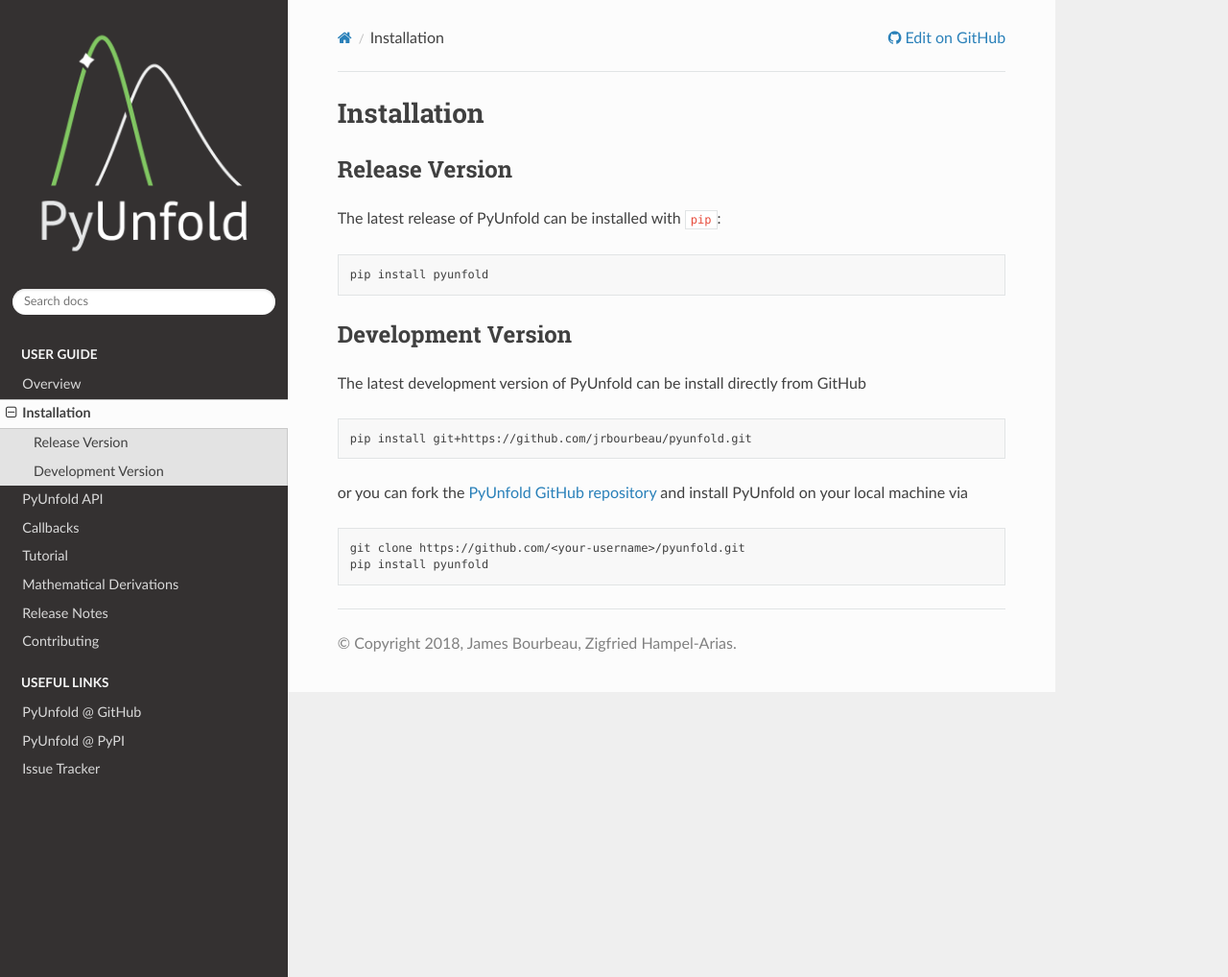
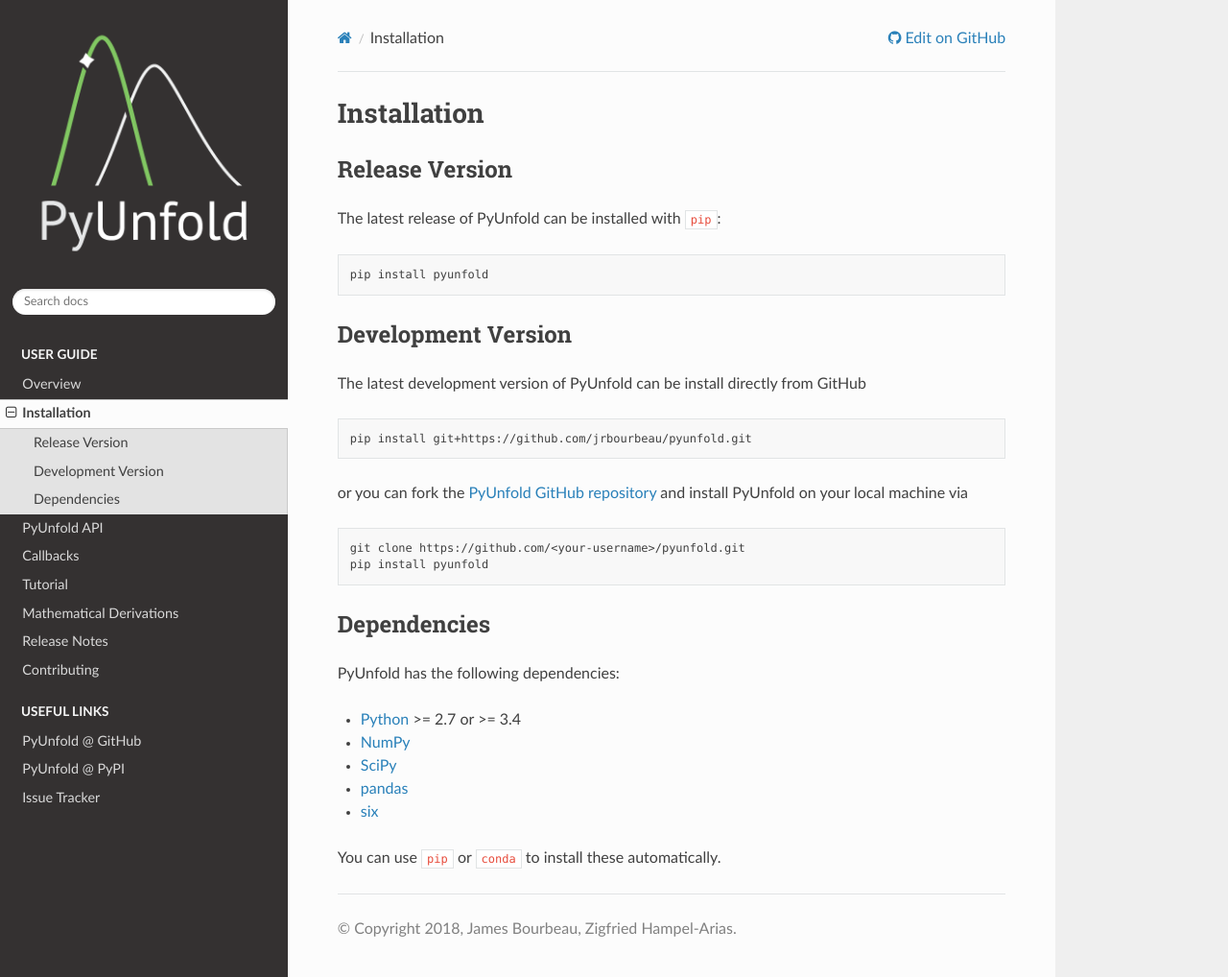
Before and after one commit to jrbourbeau/pyunfold, a Sphinx documentation site: the page built from docs/installation.rst, in a window 1280 px wide and 1018 px high. Shown: the whole window at 96% size. Built offline with Sphinx 7.4.7 and the Read the Docs theme 2.0.0, drawn with Linux system fonts in a browser that asks for light colours; the version number is read from the project's files by our own code.

Commit message:
Adds dependencies section to docs

```diff
--- a/docs/installation.rst
+++ b/docs/installation.rst
@@ -34,3 +34,18 @@
 
     git clone https://github.com/<your-username>/pyunfold.git
     pip install pyunfold
+
+
+------------
+Dependencies
+------------
+
+PyUnfold has the following dependencies:
+
+- `Python <https://www.python.org/>`_ >= 2.7 or >= 3.4
+- `NumPy <http://www.numpy.org/>`_
+- `SciPy <https://www.scipy.org/>`_
+- `pandas <http://pandas.pydata.org/pandas-docs/stable/>`_
+- `six <http://six.readthedocs.io/>`_
+
+You can use ``pip`` or ``conda`` to install these automatically.
```
